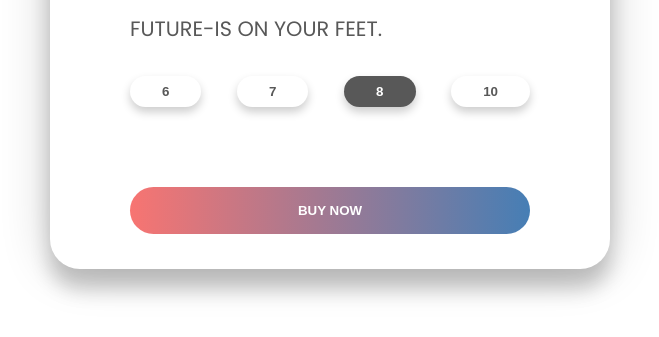
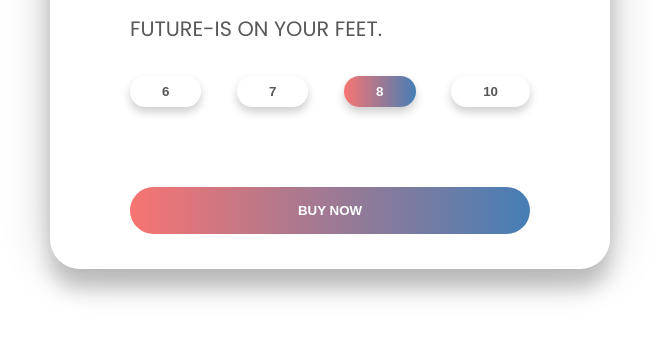
Before and after one commit to shawpns/card_effect, a plain HTML site: page index.html in a window 1280 px wide. Shown: the part 451-788 px from the top of the page, without its empty margins (310-969 px from the left). Drawn offline with Linux system fonts and the light colour scheme.

Commit message:
Update style.css

```diff
--- a/style.css
+++ b/style.css
@@ -12,12 +12,14 @@ body {
   justify-content: center;
   perspective: 1000px;
 }
+
 .container {
   width: 50%;
   display: flex;
   justify-content: center;
   align-items: center;
 }
+
 .card {
   transform-style: preserve-3d;
   min-height: 80vh;
@@ -33,19 +35,19 @@ body {
   align-items: center;
   justify-content: center;
 }
+
 .sneaker img {
   width: 20rem;
   z-index: 2;
   transition: all 0.75s ease-out;
 }
+
 .circle {
   width: 15rem;
   height: 15rem;
-  background: linear-gradient(
-    to right,
-    rgba(245, 70, 66, 0.75),
-    rgba(8, 83, 156, 0.75)
-  );
+  background: linear-gradient(to right,
+      rgba(245, 70, 66, 0.75),
+      rgba(8, 83, 156, 0.75));
   position: absolute;
   border-radius: 50%;
   z-index: 1;
@@ -55,6 +57,7 @@ body {
   font-size: 3rem;
   transition: all 0.75s ease-out;
 }
+
 .info h3 {
   font-size: 1.3rem;
   padding: 2rem 0rem;
@@ -62,11 +65,13 @@ body {
   font-weight: lighter;
   transition: all 0.75s ease-out;
 }
+
 .sizes {
   display: flex;
   justify-content: space-between;
   transition: all 0.75s ease-out;
 }
+
 .sizes button {
   padding: 0.5rem 2rem;
   background: none;
@@ -77,22 +82,25 @@ body {
   font-weight: bold;
   color: #585858;
 }
+
 button.active {
-  background: #585858;
+  background:linear-gradient(to right,
+  rgba(245, 70, 66, 0.75),
+  rgba(8, 83, 156, 0.75));
   color: white;
 }
+
 .purchase {
   margin-top: 5rem;
   transition: all 0.75s ease-out;
 }
+
 .purchase button {
   width: 100%;
   padding: 1rem 0rem;
-  background: linear-gradient(
-    to right,
-    rgba(245, 70, 66, 0.75),
-    rgba(8, 83, 156, 0.75)
-  );
+  background: linear-gradient(to right,
+      rgba(245, 70, 66, 0.75),
+      rgba(8, 83, 156, 0.75));
   border: none;
   color: white;
   cursor: pointer;
```
